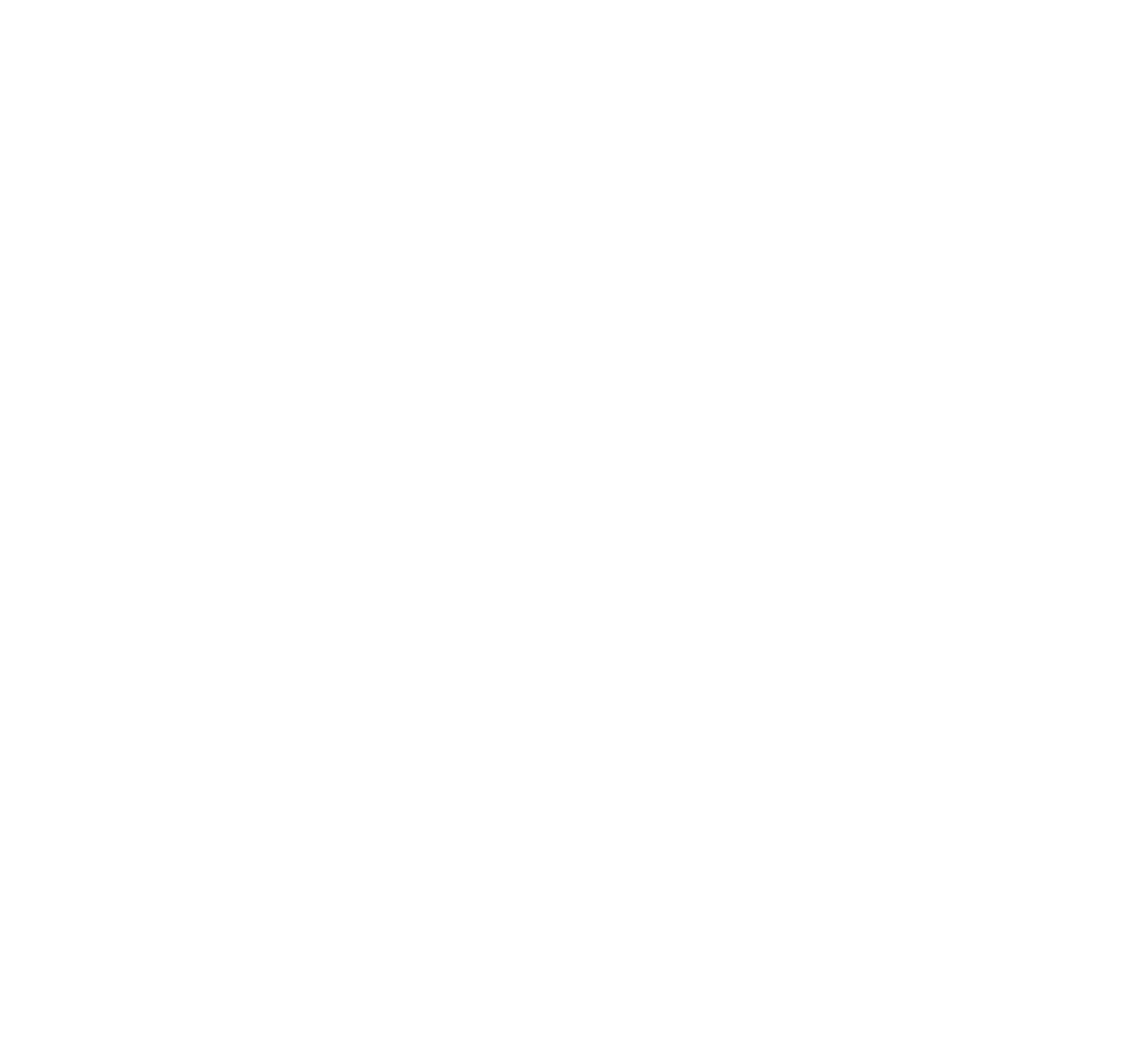
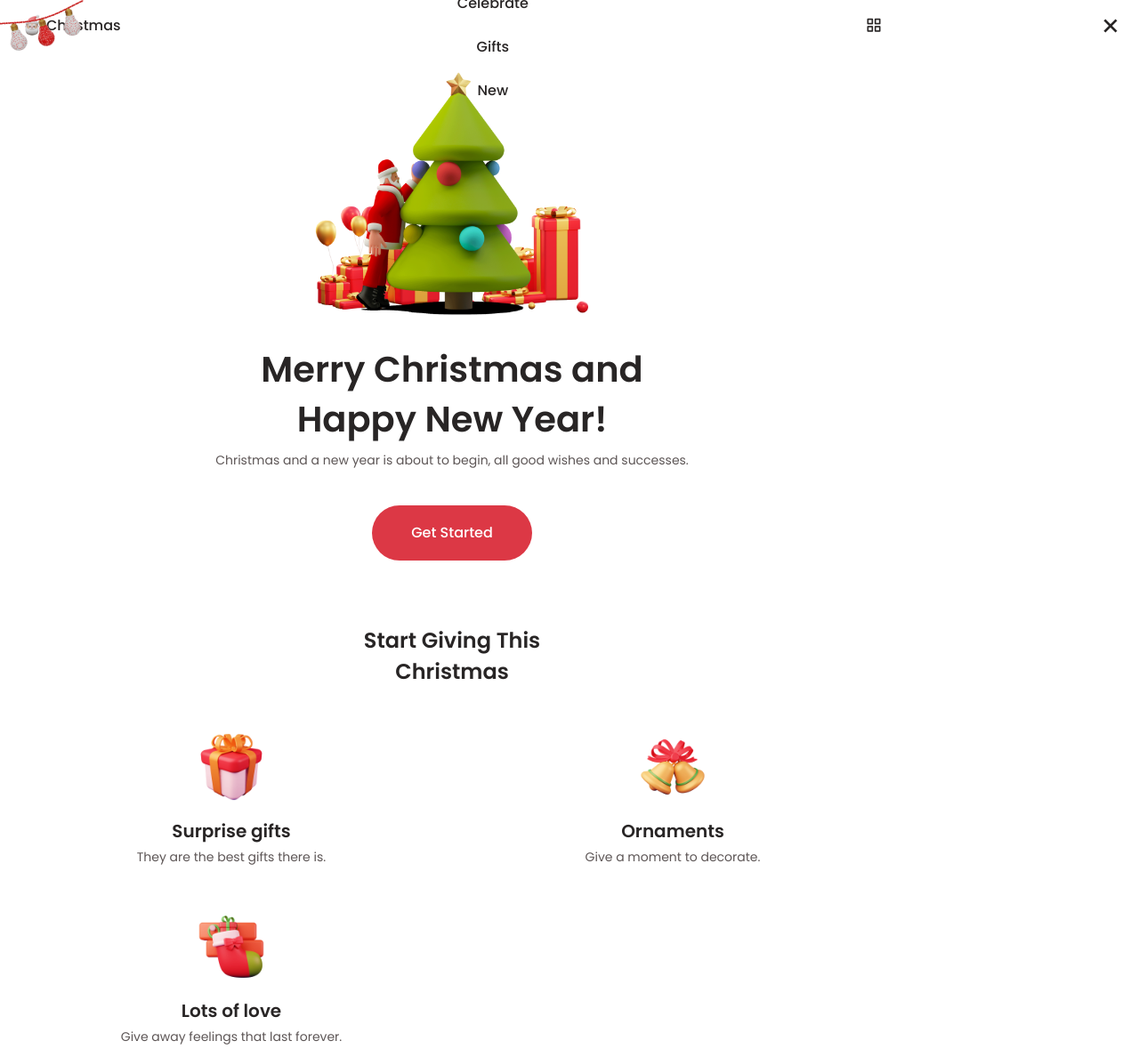
Before and after one commit to veronnah/christmas-minishop-layout, a plain HTML site: page index.html in a window 1280 px wide. Shown: the whole page at 89% size. Before the commit the page ends 800 px from the top, so only its background shows below. Drawn offline with nearby package versions, Linux system fonts and the light colour scheme.

Commit message:
added home and giving presents section

```diff
--- a/assets/css/styles.css
+++ b/assets/css/styles.css
@@ -68,10 +68,13 @@ body {
   margin: var(--header-height) 0 0 0;
   background-color: var(--body-color);
   color: var(--text-color);
-  transition: .4s; /*For animation dark mode*/
+  transition: .4s;
 }
 
-h1, h2, h3, h4 {
+h1,
+h2,
+h3,
+h4 {
   color: var(--title-color);
   font-weight: var(--font-semi-bold);
 }
@@ -94,14 +97,6 @@ button {
   border: none;
   outline: none;
 }
-
-/*=============== THEME ===============*/
-
-
-/*========== Variables Dark theme ==========*/
-
-
-
 
 .container {
   max-width: 968px;
@@ -127,29 +122,166 @@ button {
   text-align: center;
 }
 
-/*=============== HEADER ===============*/
+.header {
+  width: 100%;
+  background-color: var(--body-color);
+  position: fixed;
+  top: 0;
+  left: 0;
+  z-index: var(--z-fixed);
+}
 
+.nav {
+  height: var(--header-height);
+  display: flex;
+  justify-content: space-between;
+  align-items: center;
+}
 
-/*=============== NAV ===============*/
+.nav__logo,
+.nav__close,
+.nav__toggle {
+  color: var(--title-color);
+}
 
+.nav__logo {
+  display: flex;
+  align-items: center;
+  column-gap: .25rem;
+  font-weight: var(--font-medium);
+}
 
-/* Show menu */
+.nav__logo-img {
+  width: 1.5rem;
+}
 
+.nav__toggle {
+  display: inline-flex;
+  font-size: 1.25rem;
+  cursor: pointer;
+}
 
-/* Change background header */
+@media screen and (max-width: 767px) {
+  .nav__menu {
+    position: fixed;
+    background-color: var(--body-color);
+    top: -100%;
+    left: 0;
+    width: 100%;
+    padding: 4rem 0;
+    border-radius: 0 0 1.5rem 1.5rem;
+    box-shadow: 0 1px 4px hsla(0, 4%, 15%, .1);
+    transition: .4s;
+  }
+}
 
+.nav__img {
+  width: 100px;
+  position: absolute;
+  top: 0;
+  left: 0;
+  transform: rotate(-15deg);
+}
 
-/* Active link */
+.nav__list {
+  display: flex;
+  flex-direction: column;
+  align-items: center;
+  row-gap: 1.5rem;
+}
 
+.nav__link {
+  color: var(--title-color);
+  font-weight: var(--font-medium);
+  transition: .3s;
+}
 
-/*=============== HOME ===============*/
+.nav__link:hover {
+  color: var(--first-color);
+}
 
+.nav__close {
+  font-size: 2rem;
+  position: absolute;
+  top: 0.5rem;
+  right: 1rem;
+  cursor: pointer;
+}
 
-/*=============== BUTTONS ===============*/
+.show-menu {
+  top: 0;
+}
 
+.scroll-header{
+  box-shadow: 0 1px 4px hsla(0, 4%, 15%, .1);
+}
 
-/*=============== GIVING ===============*/
+.home__container {
+  padding-top: 1.5rem;
+  row-gap: 1.5rem;
+}
 
+.home__img {
+  width: 320px;
+  justify-self: center;
+}
+
+.home__data {
+  text-align: center;
+}
+
+.home__title {
+  font-size: var(--biggest-font-size);
+  line-height: 140%;
+  margin-bottom: var(--mb-0-5);
+}
+
+.home__description {
+  font-size: var(--small-font-size);
+  padding: 0 2rem;
+  margin-bottom: var(--mb-2-5);
+}
+
+.button {
+  display: inline-block;
+  background-color: var(--first-color);
+  color: #fff;
+  padding: 1.15rem 2.75rem;
+  font-weight: var(--font-medium);
+  border-radius: 3rem;
+  transition: .3s;
+}
+
+.button:hover {
+  background-color: var(--first-color-alt);
+}
+
+.giving__container {
+  grid-template-columns: repeat(2, 1fr);
+  gap: 2.5rem 1.5rem;
+}
+
+.giving__content {
+  text-align: center;
+}
+
+.giving__img {
+  width: 100px;
+  transition: .3s;
+}
+
+.giving__img:hover {
+  transform: translateY(-.25rem);
+}
+
+.giving__title {
+  font-size: var(--h3-font-size);
+  margin-bottom: var(--mb-0-25);
+}
+
+.giving__description {
+  font-size: var(--small-font-size);
+}
 
 /*=============== CELEBRATE ===============*/
 
--- a/assets/js/main.js
+++ b/assets/js/main.js
@@ -1,11 +1,32 @@
-/*=============== SHOW MENU ===============*/
+const navMenu = document.getElementById('nav-menu'),
+      navToggle = document.getElementById('nav-toggle'),
+      navClose = document.getElementById('nav-close')
 
+if (navToggle) {
+    navToggle.addEventListener('click', () => {
+        navMenu.classList.add('show-menu')
+    })
+}
 
-/*=============== REMOVE MENU MOBILE ===============*/
+if (navClose) {
+    navClose.addEventListener('click', () => {
+        navMenu.classList.remove('show-menu')
+    })
+}
 
+const navLink = document.querySelectorAll('.nav__link')
 
-/*=============== CHANGE BACKGROUND HEADER ===============*/
+function linkAction() {
+    const navMenu = document.getElementById('nav-menu')
+    navMenu.classList.remove('show-menu')
+}
+navLink.forEach(n => n.addEventListener('click', linkAction))
 
+function scrollHeader(){
+    const header = document.getElementById('header')
+    if(this.scrollY >= 50) header.classList.add('scroll-header'); else header.classList.remove('scroll-header')
+}
+window.addEventListener('scroll', scrollHeader)
 
 /*=============== NEW SWIPER ===============*/
 
--- a/index.html
+++ b/index.html
@@ -1,5 +1,6 @@
 <!DOCTYPE html>
 <html lang="en">
+
 <head>
     <meta charset="UTF-8">
     <meta name="viewport" content="width=device-width, initial-scale=1.0">
@@ -9,27 +10,87 @@
     <link rel="stylesheet" href="assets/css/styles.css">
     <title>Christmas Website</title>
 </head>
+
 <body>
     <header class="header" id="header">
         <nav class="nav container">
             <a href="#" class="nav__logo">
+                <img src="./assets/img/logo.png" alt="logo" class="nav__logo-img">
+                Christmas
             </a>
+            <div class="nav__menu" id="nav-menu">
+                <ul class="nav__list">
+                    <li class="nav__item">
+                        <a href="#home" class="nav__link">Home</a>
+                    </li>
+                    <li class="nav__item">
+                        <a href="#celebrate" class="nav__link">Celebrate</a>
+                    </li>
+                    <li class="nav__item">
+                        <a href="#gift" class="nav__link">Gifts</a>
+                    </li>
+                    <li class="nav__item">
+                        <a href="#new" class="nav__link">New</a>
+                    </li>
+                </ul>
+
+                <div class="nav__close" id="nav-close">
+                    <i class='bx bx-x'></i>
+                </div>
+
+                <img src="./assets/img/nav-light.png" class="nav__img">
+            </div>
+
+            <div class="nav__toggle" id="nav-toggle">
+                <i class='bx bx-grid-alt'></i>
+            </div>
         </nav>
     </header>
 
-        <!--==================== MAIN ====================-->
     <main class="main">
-            <!--==================== HOME ====================-->
         <section class="home" id="home">
+            <div class="home__container container grid">
+                <img src="./assets/img/home.png" class="home__img">
 
+                <div class="home__data">
+                    <h1 class="home__title">
+                        Merry Christmas and <br> Happy New Year!
+                    </h1>
+                    <p class="home__description">
+                        Christmas and a new year is about to begin,
+                        all good wishes and successes.
+                    </p>
+                    <a href="#" class="button">Get Started</a>
+                </div>
+            </div>
         </section>
 
-            <!--==================== GIVING ====================-->
         <section class="giving section container">
+            <h2 class="section__title">
+                Start Giving This <br> Christmas
+            </h2>
 
+            <div class="giving__container grid">
+                <div class="giving__content">
+                    <img src="./assets/img/giving1.png" class="giving__img">
+                    <h3 class="giving__title">Surprise gifts</h3>
+                    <p class="giving__description">They are the best gifts there is.</p>
+                </div>
+
+                <div class="giving__content">
+                    <img src="./assets/img/giving2.png" class="giving__img">
+                    <h3 class="giving__title">Ornaments</h3>
+                    <p class="giving__description">Give a moment to decorate.</p>
+                </div>
+
+                <div class="giving__content">
+                    <img src="./assets/img/giving3.png" class="giving__img">
+                    <h3 class="giving__title">Lots of love</h3>
+                    <p class="giving__description">Give away feelings that last forever.</p>
+                </div>
+            </div>
         </section>
 
-            <!--==================== CELEBRATE ====================-->
         <section class="celebrate section container" id="celebrate">
 
         </section>
@@ -67,4 +128,5 @@
     <!--=============== MAIN JS ===============-->
     <script src="assets/js/main.js"></script>
 </body>
+
 </html>
```
Lines whose indentation alone changed are shown as unchanged.
